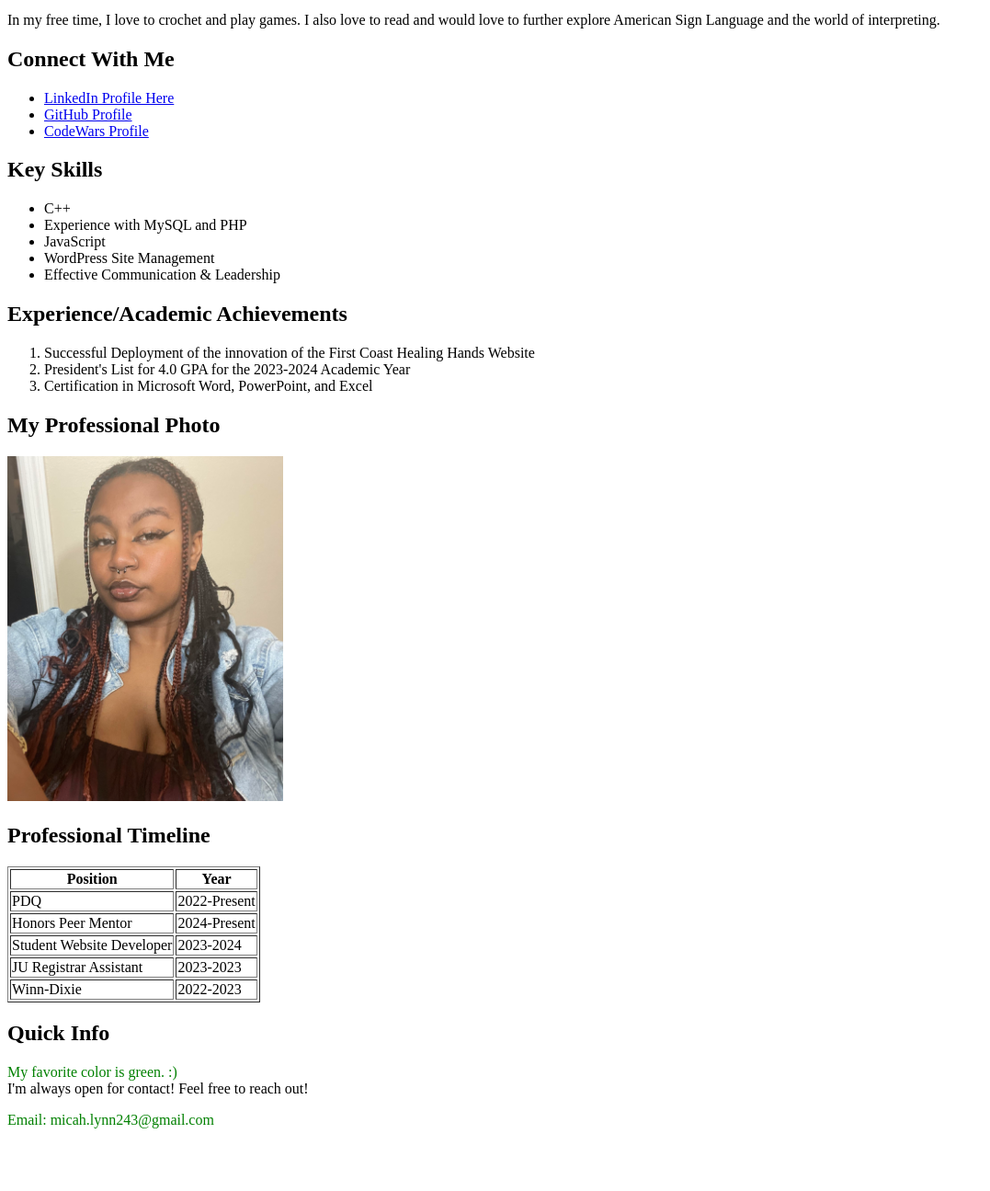
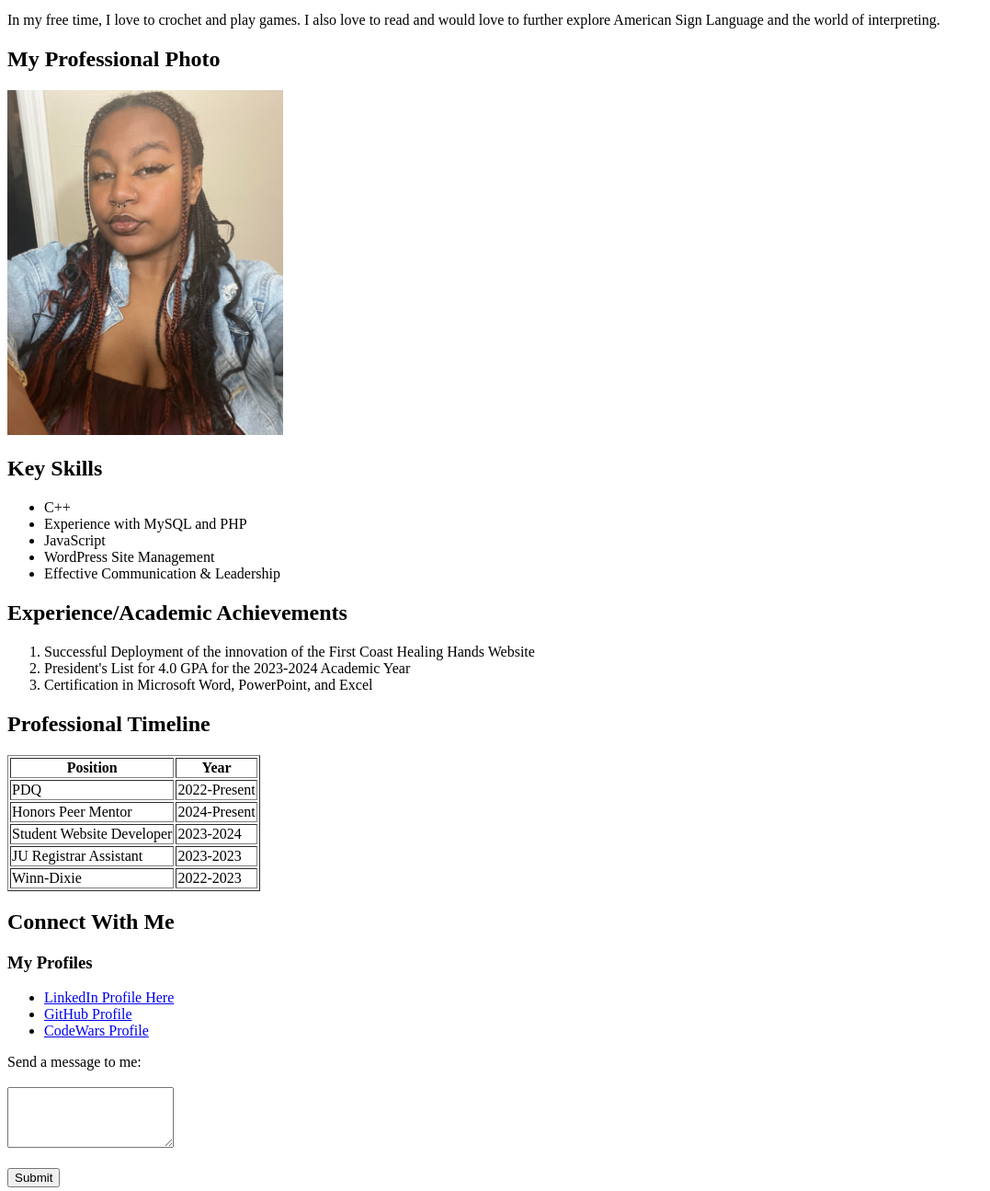
Before and after one commit to micahlynn-88/First-Portfolio, a plain HTML site: page index.html in a window 1280 px wide. Shown: the part 229-1524 px from the top of the page at 92% size, without its empty margins (0-1077 px from the left). Before the commit the page ends 1464 px from the top, so only its background shows below. Drawn offline with Linux system fonts and the light colour scheme.

Commit message:
added a form; rearranged sections

```diff
--- a/index.html
+++ b/index.html
@@ -21,14 +21,10 @@
         <p>In my free time, I love to crochet and play games. I also love to read and would love to further explore American Sign Language and the world of interpreting.</p>
     </div>
 
-    <!-- Professional Links -->
+    <!-- Professional Image -->
     <div>
-        <h2>Connect With Me</h2>
-        <ul>
-            <li><a href="https://www.linkedin.com/in/micah-francis-bb1683302/" target="_blank">LinkedIn Profile Here</a></li>
-            <li><a href=https://github.com/micahlynn-88 target="_blank">GitHub Profile</a></li>
-            <li><a href="https://www.codewars.com/users/miss_understood48" target="_blank">CodeWars Profile</a></li>
-        </ul>
+        <h2>My Professional Photo</h2>
+        <img src="images/profesphoto.jpg" alt="Micah <3" width="300" height ="375">
     </div>
 
     <!-- Skills -->
@@ -52,12 +48,6 @@
             <li>Certification in Microsoft Word, PowerPoint, and Excel</li>
         </ol>
      </div>
-
-    <!-- Professional Image -->
-    <div>
-         <h2>My Professional Photo</h2>
-         <img src="images/profesphoto.jpg" alt="Micah <3" width="300" height ="375">
-    </div>
 
     <!-- Table -->
     <div>
@@ -90,6 +80,22 @@
         </table>
     </div>
 
+    <!-- Professional Links -->
+    <div>
+        <h2>Connect With Me</h2>
+        <h3>My Profiles</h3>
+        <ul>
+            <li><a href="https://www.linkedin.com/in/micah-francis-bb1683302/" target="_blank">LinkedIn Profile Here</a></li>
+            <li><a href=https://github.com/micahlynn-88 target="_blank">GitHub Profile</a></li>
+            <li><a href="https://www.codewars.com/users/miss_understood48" target="_blank">CodeWars Profile</a></li>
+        </ul>
+        <form action="#" method="GET"></form>
+            <label for="message">Send a message to me: </label><br><br>
+            <textarea name="message" id="message" rows="4" cols="20"></textarea><br><br>
+            <input type="submit" value="Submit">
+        </form>
+    </div>
+
     <!-- Additional Info -->
     <div>
         <h2>Quick Info</h2>
```
